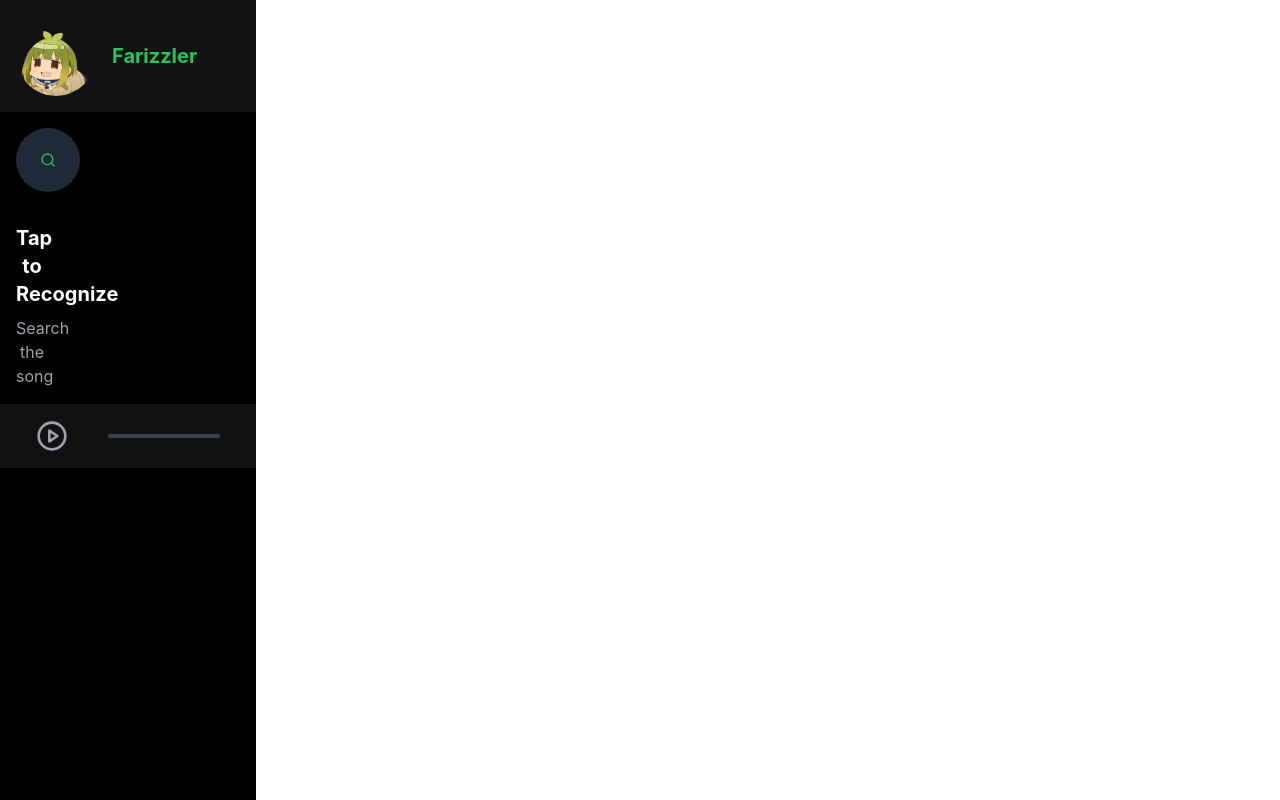
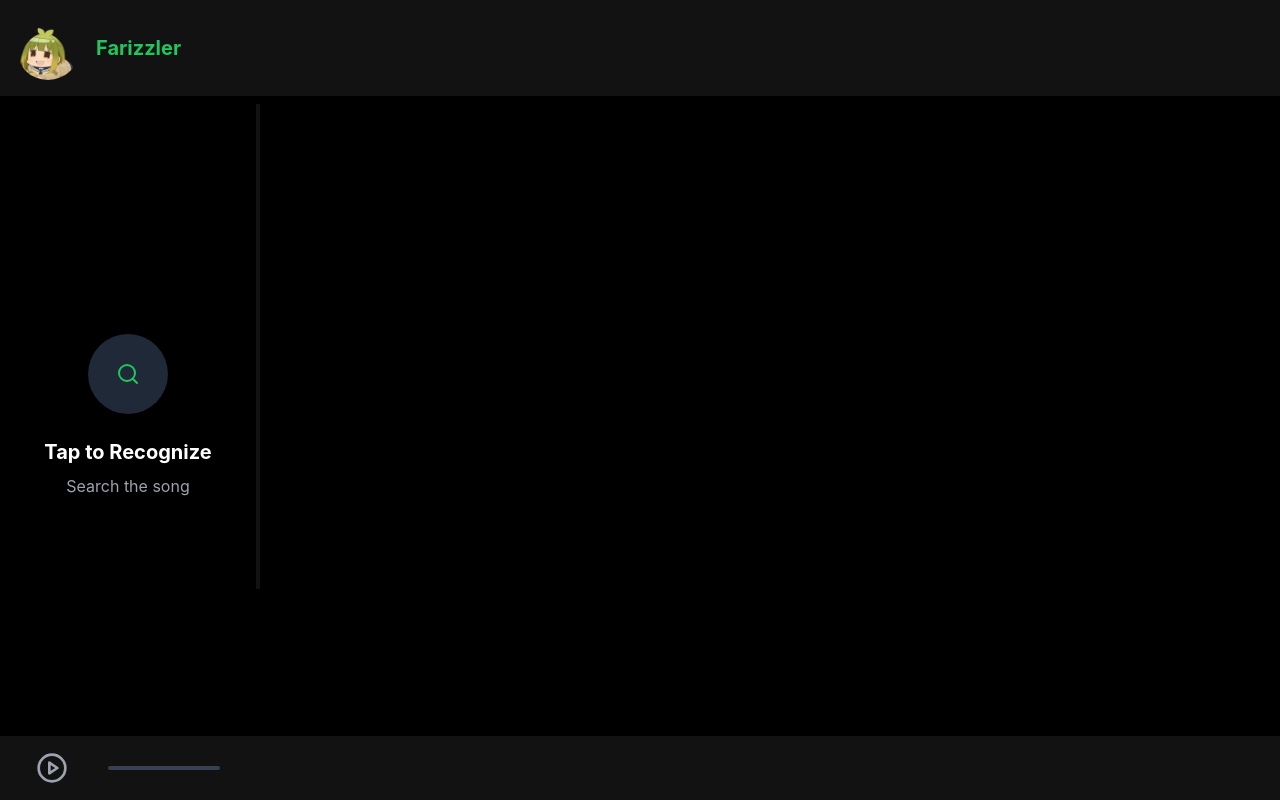
Before and after one commit to Fajar2k5/Algeo02-23027, a React (Vite) app in the folder src/frontend/: page / in a window 1280 px wide. Built offline with nearby package versions, Linux system fonts and the light colour scheme.

Commit message:
fix: njir

```diff
--- a/src/frontend/src/app/App.tsx
+++ b/src/frontend/src/app/App.tsx
@@ -1,11 +1,22 @@
-import Sidesbar from '../components/sidebar'
+import Sidesbar from '../components/sidebar';
+
 function App() {
+  return (
+    <div className="min-h-screen bg-black flex">
+      <Sidesbar />
+      <div className="flex-1 flex flex-col">
+        <header className="p-4 bg-[#121212] flex justify-between items-center h-24 w-full"></header>
 
-  return (
-    <main className="bg-gray-950">
-      <Sidesbar/>
-    </main>
-  )
+        <div className='w-1 h-[485px] mb-2 mt-2 bg-[#121212]'></div>
+
+        <main className="flex-1 overflow-auto">
+        </main>
+
+        <footer className="p-4 bg-[#121212] flex justify-between items-center h-16 w-full">
+        </footer>
+      </div>
+    </div>
+  );
 }
 
-export default App
+export default App;
--- a/src/frontend/src/components/sidebar.tsx
+++ b/src/frontend/src/components/sidebar.tsx
@@ -1,5 +1,5 @@
 import { useState } from 'react';
-import { Search, Music, Disc3, Radio, PlayCircle } from 'lucide-react';
+import { Search, PlayCircle } from 'lucide-react';
 import bashamememeImage from '../assets/bashamememe.png';
 
 const Sidesbar = () => {
@@ -13,25 +13,23 @@ const Sidesbar = () => {
     <div className="w-64 min-h-screen bg-black text-white flex flex-col">
       <header className="p-4 bg-[#121212] flex justify-between items-center">
         <div className="flex items-center space-x-4">
-        <img src={bashamememeImage} alt="logo" className="w-20 h-20 rounded-full" />
+          <img
+            src={bashamememeImage}
+            alt="logo"
+            className="w-16 h-16 rounded-full"
+          />
           <h1 className="text-xl font-bold text-green-500">Farizzler</h1>
         </div>
-        {/* <div className="flex space-x-4">
-          <Music className="text-gray-400 hover:text-white" size={20} />
-          <Radio className="text-gray-400 hover:text-white" size={20} />
-        </div> */}
       </header>
 
-      <main className="w-16 items-center justify-center space-y-8 p-4">
+      <main className="flex-grow flex flex-col items-center justify-center space-y-6 p-4">
         <div
-          className={`w-16 h-16 rounded-full flex items-center justify-center
-          ${isListening
-            ? 'bg-green-600 animate-pulse'
-            : 'bg-gray-800 hover:bg-gray-700'}`}
+          className={`w-20 h-20 rounded-full flex items-center justify-center
+          ${isListening ? 'bg-green-600 animate-pulse' : 'bg-gray-800 hover:bg-gray-700'}`}
           onClick={handleListen}
         >
           <Search
-            size={16}
+            size={24}
             className={`${isListening ? 'text-white' : 'text-green-500'}`}
           />
         </div>
@@ -41,21 +39,16 @@ const Sidesbar = () => {
             {isListening ? 'Listening...' : 'Tap to Recognize'}
           </h2>
           <p className="text-gray-400 mt-2">
-            {isListening
-              ? 'Identifying the song...'
-              : 'Search the song'}
+            {isListening ? 'Identifying the song...' : 'Search the song'}
           </p>
         </div>
       </main>
 
       <footer className="p-4 bg-[#121212] flex justify-around items-center">
-        <PlayCircle
-          className="text-gray-400 hover:text-white"
-          size={32}
-        />
+        <PlayCircle className="text-gray-400 hover:text-white" size={32} />
         <div className="h-1 w-1/2 bg-gray-700 rounded-full">
           {isListening && (
-            <div className="h-full bg-green-500 rounded-full w-1/3"></div>
+            <div className="h-full bg-green-500 rounded-full w-1/3 transition-all duration-300"></div>
           )}
         </div>
       </footer>
--- a/src/frontend/src/styles/index.css
+++ b/src/frontend/src/styles/index.css
@@ -6,10 +6,6 @@
   font-family: Inter, system-ui, Avenir, Helvetica, Arial, sans-serif;
   line-height: 1.5;
   font-weight: 400;
-
-  color-scheme: light dark;
-  color: rgba(255, 255, 255, 0.87);
-  background-color: #242424;
 
   font-synthesis: none;
   text-rendering: optimizeLegibility;
@@ -28,8 +24,6 @@ a:hover {
 
 body {
   margin: 0;
-  display: flex;
-  place-items: center;
   min-width: 320px;
   min-height: 100vh;
 }
@@ -61,7 +55,6 @@ button:focus-visible {
 @media (prefers-color-scheme: light) {
   :root {
     color: #213547;
-    background-color: #ffffff;
   }
   a:hover {
     color: #747bff;
```
